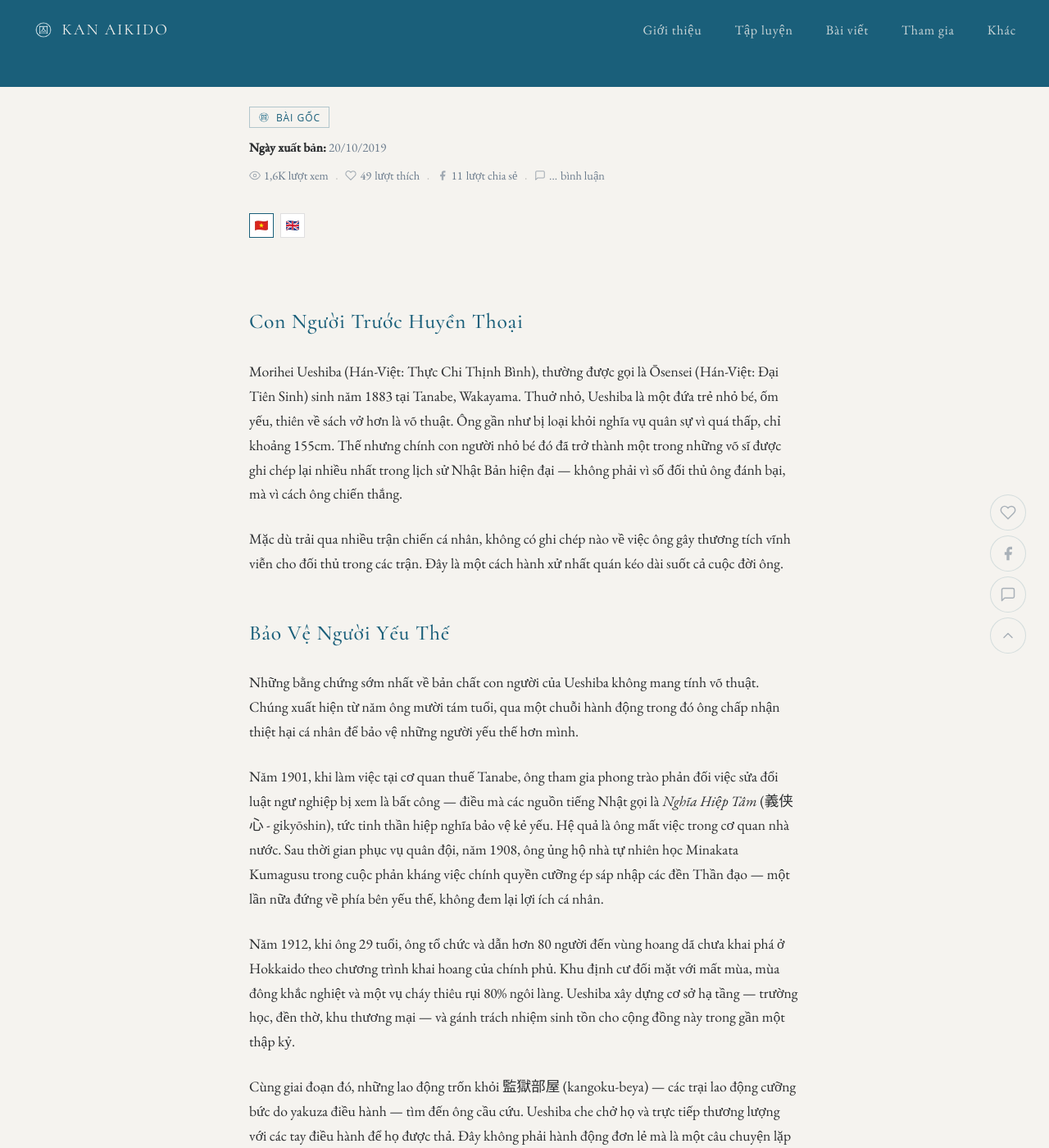
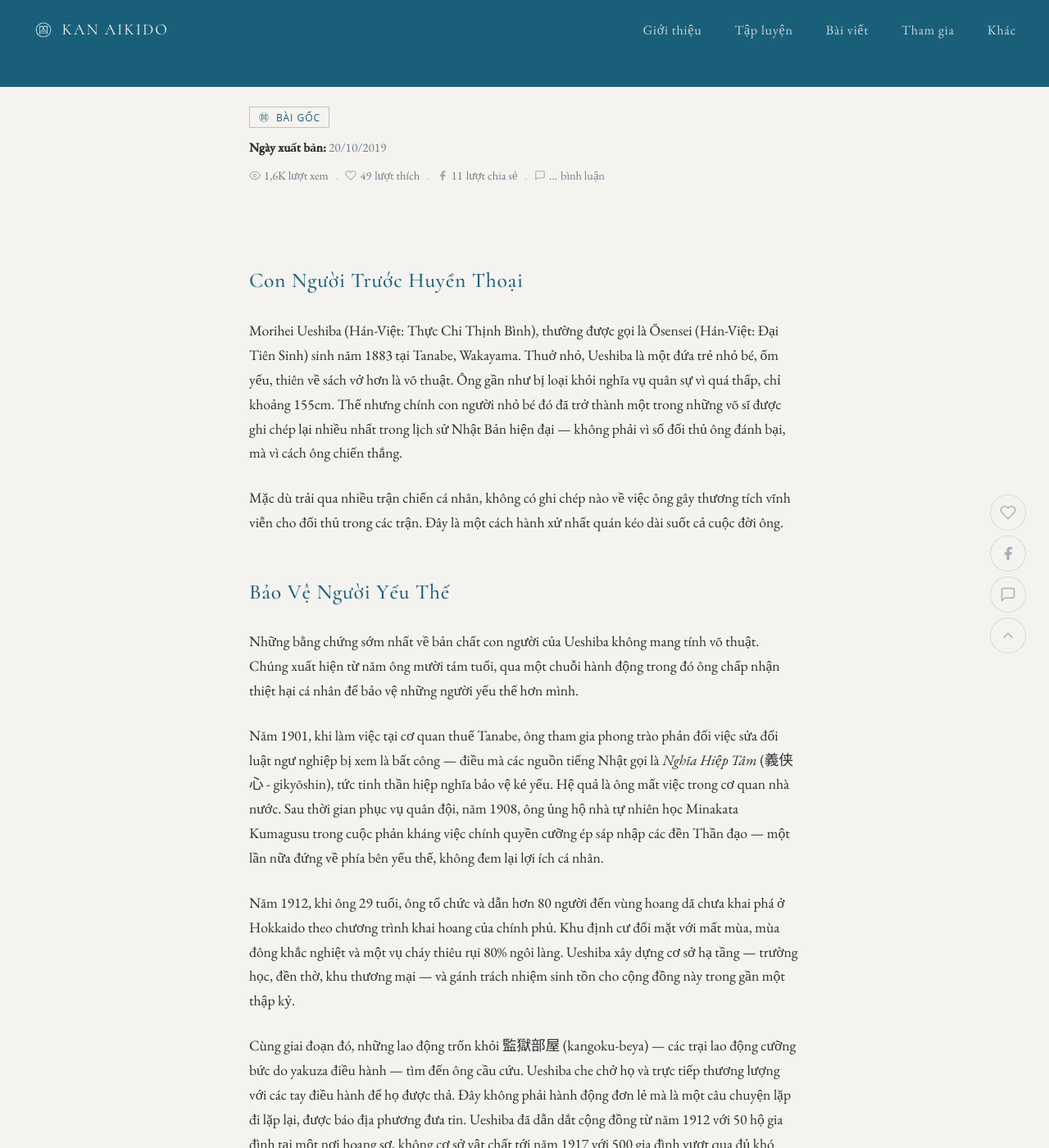
Before and after one commit to nvu1991/kanaikido, a Jekyll site: the page built from about/osensei.html, in a window 1280 px wide and 1400 px high, scrolled down 882 px. Shown: the whole window at 82% size. Built offline with Jekyll 4.4.1, drawn with Linux system fonts in a browser that asks for light colours; some web fonts are replaced.

Commit message:
Minor content revision

```diff
--- a/_includes/article-meta.html
+++ b/_includes/article-meta.html
@@ -60,6 +60,7 @@
 {% endif %}
 
 <div class="article-meta">
+  <div class="article-meta-box-container">
     {% if page.source_type == "Original" %}
     <span class="article-meta-type article-meta-type--original">
       <img src="/images/Kan-Aikido-logo-cT_48.webp" class="meta-icon kan" alt="Kan">
@@ -68,10 +69,16 @@
     {% else %}
     <span class="article-meta-type article-meta-type--repost">Đăng lại</span>
     {% endif %}
+    {% if page.bilingual %}
+    <div class="lang-toggle">
+      <button class="lang-btn active" data-lang="vi"><img src="/images/VN.svg" alt="Tiếng Việt"></button>
+      <button class="lang-btn" data-lang="en"><img src="/images/EN.svg" alt="English"></button>
+    </div>
+    {% endif %}
+  </div>
   <div class="article-meta-date">
     <span class="article-meta-label">Ngày xuất bản:</span> {{ page.date_published | date: "%d/%m/%Y" }}
   </div>
-
   <div class="article-meta-stats">
     <span class="meta-stat">
       <img src="/images/icon-view.svg" class="meta-icon" alt="">
@@ -93,16 +100,6 @@
       <span class="meta-count">...</span> bình luận
     </span>
   </div>
-
-  <!-- {% if page.tags.size > 0 %}
-  <div class="article-meta-tags">
-    <span class="article-meta-label">Tags:</span>
-    {% for tag in page.tags %}
-      <a href="/tags/?tag={{ tag | slugify }}">{{ tag }}</a>
-    {% endfor %}
-  </div>
-  {% endif %} -->
-
 </div>
 
 
@@ -137,11 +134,6 @@
 </script>
 
 {% if page.bilingual %}
-<div class="lang-toggle">
-  <button class="lang-btn active" data-lang="vi"><img src="/images/VN.svg" alt="Tiếng Việt"></button>
-  <button class="lang-btn" data-lang="en"><img src="/images/EN.svg" alt="English"></button>
-</div>
-
 <script>
 document.addEventListener('click', function(e) {
   if (!e.target.classList.contains('lang-btn')) return;
--- a/about/osensei.html
+++ b/about/osensei.html
@@ -8,7 +8,7 @@
 date_published: 20/10/2019
 author: Kan Aikido
 source_type: Original
-bilingual: true
+bilingual: false
 tags:
   - Osensei
   - Sư tổ
--- a/articles/index.html
+++ b/articles/index.html
@@ -13,6 +13,6 @@
 <a href="/articles/nishio-interview-1984/" class="article-card">
   <div class="article-card-content">
     <h2>Phỏng vấn thầy Shoji Nishio bởi Aiki News lần 1</h2>
-    <p>Aiki News #60 — Tháng 3, 1984</p>
+    <p>Aiki News #60 — Tháng 3, 1983</p>
   </div>
 </a>
--- a/css/main.css
+++ b/css/main.css
@@ -176,6 +176,12 @@
   color: var(--slate);
 }
 
+.article-meta-box-container{
+  display: flex;
+  justify-content: space-between;
+
+}
+
 .article-meta-type {
   display: inline-flex;
   align-items: center;
@@ -202,6 +208,49 @@
 .article-meta-type-text {
   position: relative;
   top: 1px;
+}
+
+/* ========================================
+   LANGUAGE BUTTON SECTION
+   ======================================== */
+
+.lang-toggle {
+  /* max-width: 720px;
+  margin: 0 auto; */
+  /* padding: 20px 24px 0; */
+  gap: 8px;
+  display: flex;
+  vertical-align: middle;
+  margin-bottom: 12px;
+}
+
+.lang-btn {
+  font-family: 'EB Garamond', Georgia, serif;
+  font-size: 0.95rem;
+  /* padding: 6px 16px; */
+  border: 1px solid rgba(43, 45, 47, 0.15);
+  background: white;
+  color: var(--slate);
+  cursor: pointer;
+  transition: all 0.2s ease;
+  display: flex;
+  align-items: center;
+  justify-content: center;
+  padding: 6px;
+}
+
+
+.lang-btn img {
+  width: 16px;
+  height: auto;
+  display: block;
+}
+
+.lang-btn.active {
+  /* background: var(--teal); */
+  color: var(--ivory);
+  border-color: var(--teal);
+  border: 1.5px solid var(--teal);
 }
 
 .article-meta-date {
@@ -746,49 +795,6 @@
 }
 
 /* ========================================
-   LANGUAGE BUTTON SECTION
-   ======================================== */
-
-.lang-toggle {
-  max-width: 720px;
-  margin: 0 auto;
-  padding: 20px 24px 0;
-  display: flex;
-  gap: 8px;
-  display: flex;
-  vertical-align: middle;
-}
-
-.lang-btn {
-  font-family: 'EB Garamond', Georgia, serif;
-  font-size: 0.95rem;
-  /* padding: 6px 16px; */
-  border: 1px solid rgba(43, 45, 47, 0.15);
-  background: white;
-  color: var(--slate);
-  cursor: pointer;
-  transition: all 0.2s ease;
-  display: flex;
-  align-items: center;
-  justify-content: center;
-  padding: 6px;
-}
-
-
-.lang-btn img {
-  width: 16px;
-  height: auto;
-  display: block;
-}
-
-.lang-btn.active {
-  /* background: var(--teal); */
-  color: var(--ivory);
-  border-color: var(--teal);
-  border: 1.5px solid var(--teal);
-}
-
-/* ========================================
    INTERVIEW STYLES
    ======================================== */
 
```
Also changed, not shown: articles/nishio-interview-1983.html (renamed from articles/nishio-interview-1984.html), 6 other files. Lines whose indentation alone changed are shown as unchanged.
